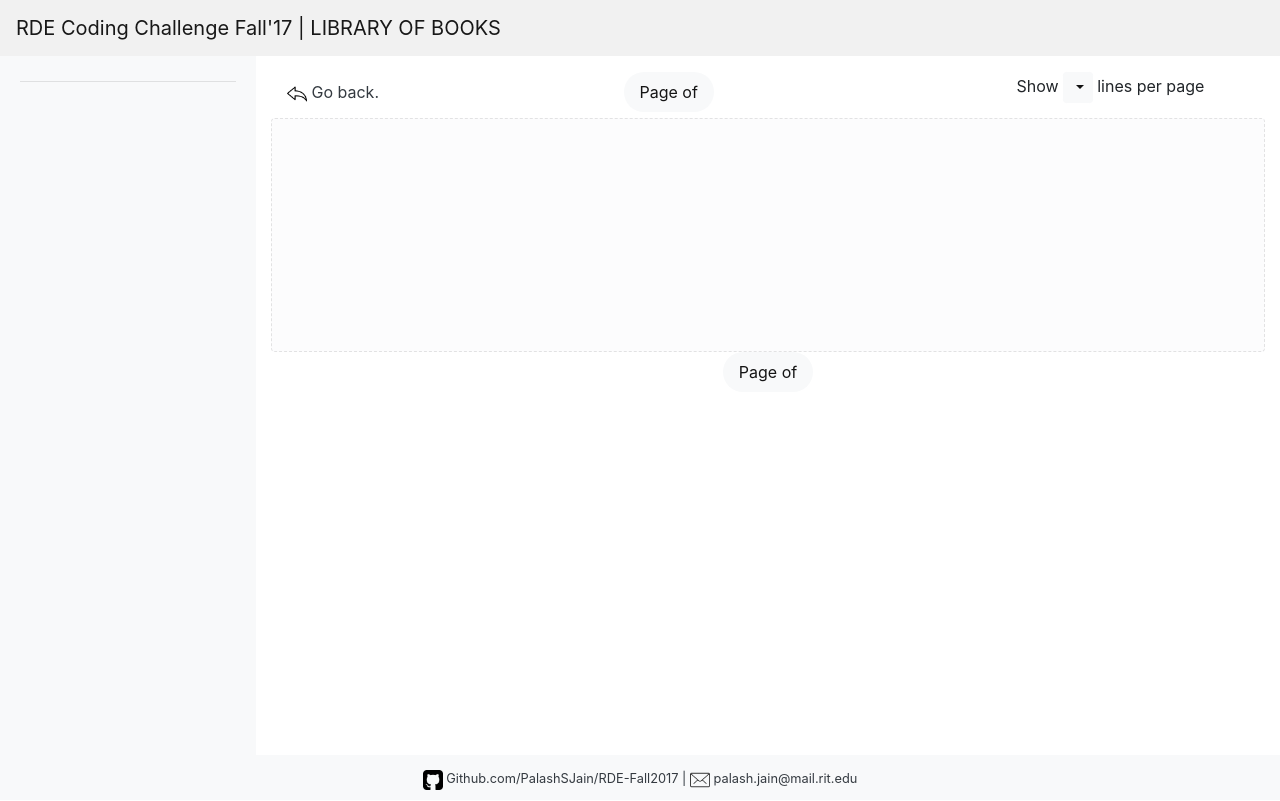
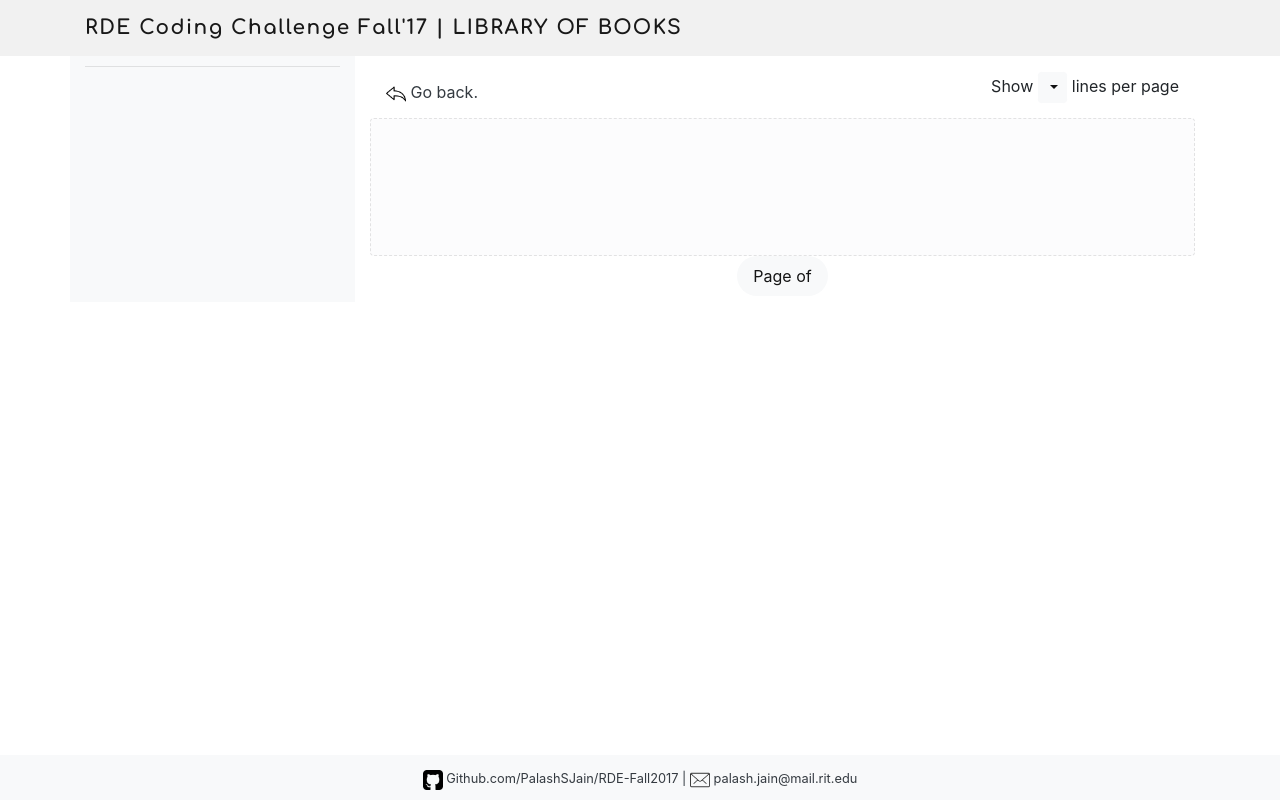
Before and after one commit to PalashSJain/RDE-Fall2017, a Django app: template LibraryOfBooks/templates/book_page.html in a window 1280 px wide. Run offline with Django 3.2, Linux system fonts and the light colour scheme; the template is opened without the code that fills it, so the values that code supplies are empty; some libraries are stand-ins or nearby versions.

Commit message:
Updated CSS styling

```diff
--- a/LibraryOfBooks/static/css/style.css
+++ b/LibraryOfBooks/static/css/style.css
@@ -87,10 +87,6 @@ input[type=number]::-webkit-outer-spin-button {
     background-color: #f8f9fa;
 }
 
-.row {
-    padding-bottom: 30px;
-}
-
 .pagination {
     display: inline-block;
     font-size: medium;
@@ -141,11 +137,7 @@ input[type=number]::-webkit-outer-spin-button {
     width: 20px;
 }
 
-/*.navbar-brand{*/
-    /*font-family: 'Comfortaa', cursive;*/
-    /*letter-spacing: 1.5px;*/
-/*}*/
-
-.card-text {
-    font-family: 'Libre Baskerville', serif;
+.navbar-brand{
+    font-family: 'Comfortaa', cursive;
+    letter-spacing: 1.5px;
 }
--- a/LibraryOfBooks/templates/base.html
+++ b/LibraryOfBooks/templates/base.html
@@ -20,29 +20,28 @@
     <script src="https://cdnjs.cloudflare.com/ajax/libs/popper.js/1.12.6/umd/popper.min.js"></script>
     <script src="https://maxcdn.bootstrapcdn.com/bootstrap/4.0.0-beta.2/js/bootstrap.min.js"></script>
 
-
 <body>
 
 {% block top %}
-<header>
     <nav class="navbar navbar-expand-md navbar-light fixed-top bg-darker-than-light">
+        <div class="container">
         <a class="navbar-brand" href="http://www.rde.org/codingchallenge/" target="_blank">RDE Coding Challenge
             Fall'17 | LIBRARY OF BOOKS</a>
+        </div>
     </nav>
-</header>
 {% endblock %}
 
-<div class="container-fluid">
+<div class="container">
     <div class="row">
-        <nav class="col-sm-3 col-md-2 d-none d-sm-block bg-light sidebar">
+        <div class="col-sm-4 col-md-3 d-none d-sm-block bg-light">
             {% block sidebar %}
             {% endblock %}
-        </nav>
+        </div>
 
-        <main role="main" class="col-sm-9 ml-sm-auto col-md-10 pt-3 content">
+        <div class="col-sm-8 ml-sm-auto col-md-9 pt-3">
             {% block content %}
             {% endblock %}
-        </main>
+        </div>
     </div>
 </div>
 
@@ -58,5 +57,11 @@
     </div>
 </footer>
 
+
+<script>
+    {% block javascript %}
+    {% endblock %}
+</script>
+
 </body>
 </html>
--- a/LibraryOfBooks/templates/book_page.html
+++ b/LibraryOfBooks/templates/book_page.html
@@ -2,7 +2,6 @@
 {% load static %}
 
 {% block sidebar %}
-<div>
 <h3>{{ book.title }}</h3>
 <h5 class="card-subtitle mb-2">{{book.author}}</h5>
 <hr>
@@ -24,32 +23,14 @@
     <strong id="bookLastUpdatedOn">{{ book.last_updated }}</strong>
 </div>
 {% endif %}
-</div>
 {% endblock %}
 
 {% block content %}
-    <div>
-        <div class="col-lg-3 pagination float-left">
+<div class="pagination w-100">
+    <div class="float-left">
         <a href="/" class="text-dark"><img src="{% static 'images/icons/previous.png' %}" class="icons"> Go back.</a>
     </div>
-        <div class="col-lg-6 pagination center">
-            <div>
-                <span class="{% if book.current_page > 1 %} visible {% else %} invisible {% endif %}">
-                    <a href="/book/{{book.id}}/page/1" title="Go to first page"><img src="{% static 'images/icons/navigate-arrow-button-to-beginning.png' %}" class="icons"></a>
-                    <a href="/book/{{book.id}}/page/{{book.current_page|add:-1}}" title="Go to previous page"><img src="{% static 'images/icons/arrowhead-thin-outline-to-the-left.png' %}" class="icons"></a>
-                </span>
-
-                    <a href="#" class="active" title="You are currently on page {{book.current_page}}">Page
-                        {{book.current_page}} of
-                        {{book.last_page_number}}</a>
-
-                    <span class="{% if book.current_page < book.last_page_number %} visible {% else %} invisible {% endif %}">
-                <a href="/book/{{book.id}}/page/{{book.current_page|add:1}}" title="Go to next page"><img src="{% static 'images/icons/arrow-point-to-right.png' %}" class="icons"></a>
-                <a href="/book/{{book.id}}/page/{{book.last_page_number }}" title="Go to last page"><img src="{% static 'images/icons/navigate-to-end.png' %}" class="icons"></a>
-                </span>
-            </div>
-        </div>
-        <div class="col-lg-3 pagination dropdown float-right">
+    <div class="dropdown float-right">
         Show
         <button type="button" class="btn btn-light btn-sm dropdown-toggle" data-toggle="dropdown"
                 aria-haspopup="true"
@@ -64,7 +45,8 @@
             <a class="dropdown-item" href="/changePageSize/{{book.id}}/70">70</a>
             <a class="dropdown-item" href="/changePageSize/{{book.id}}/75">75</a>
         </div>
-            lines per page</div>
+        lines per page
+    </div>
 </div>
 <div class="card page">
 <div class="card-body">
@@ -74,8 +56,10 @@
 <div class="center">
     <div class="pagination">
         <span class="{% if book.current_page > 1 %} visible {% else %} invisible {% endif %}">
-            <a href="/book/{{book.id}}/page/1" title="Go to first page"><img src="{% static 'images/icons/navigate-arrow-button-to-beginning.png' %}" class="icons"></a>
-            <a href="/book/{{book.id}}/page/{{book.current_page|add:-1}}" title="Go to previous page"><img src="{% static 'images/icons/arrowhead-thin-outline-to-the-left.png' %}" class="icons"></a>
+            <a href="/book/{{book.id}}/page/1" title="Go to first page"><img
+                    src="{% static 'images/icons/navigate-arrow-button-to-beginning.png' %}" class="icons"></a>
+            <a href="/book/{{book.id}}/page/{{book.current_page|add:-1}}" title="Go to previous page"><img
+                    src="{% static 'images/icons/arrowhead-thin-outline-to-the-left.png' %}" class="icons"></a>
         </span>
 
         <a href="#" class="active" title="You are currently on page {{book.current_page}}">Page
@@ -83,9 +67,14 @@
             {{book.last_page_number}}</a>
 
         <span class="{% if book.current_page < book.last_page_number %} visible {% else %} invisible {% endif %}">
-        <a href="/book/{{book.id}}/page/{{book.current_page|add:1}}" title="Go to next page"><img src="{% static 'images/icons/arrow-point-to-right.png' %}" class="icons"></a>
-        <a href="/book/{{book.id}}/page/{{book.last_page_number }}" title="Go to last page"><img src="{% static 'images/icons/navigate-to-end.png' %}" class="icons"></a>
+        <a href="/book/{{book.id}}/page/{{book.current_page|add:1}}" title="Go to next page"><img
+                src="{% static 'images/icons/arrow-point-to-right.png' %}" class="icons"></a>
+        <a href="/book/{{book.id}}/page/{{book.last_page_number }}" title="Go to last page"><img
+                src="{% static 'images/icons/navigate-to-end.png' %}" class="icons"></a>
         </span>
     </div>
 </div>
 {% endblock %}
+
+{% block javascript %}
+{% endblock %}
```
Lines whose indentation alone changed are shown as unchanged.
